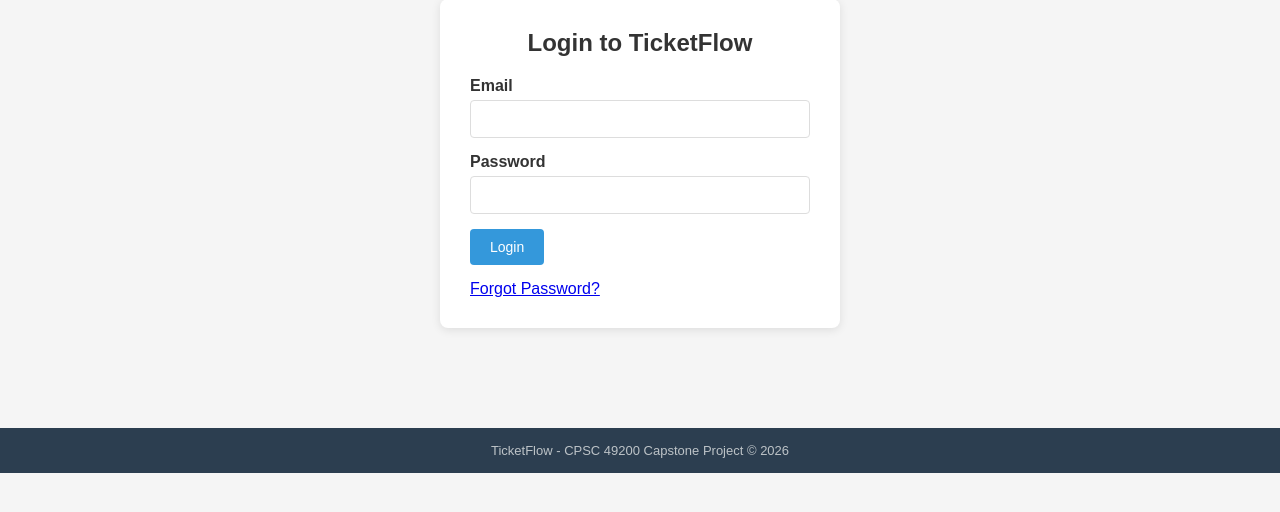
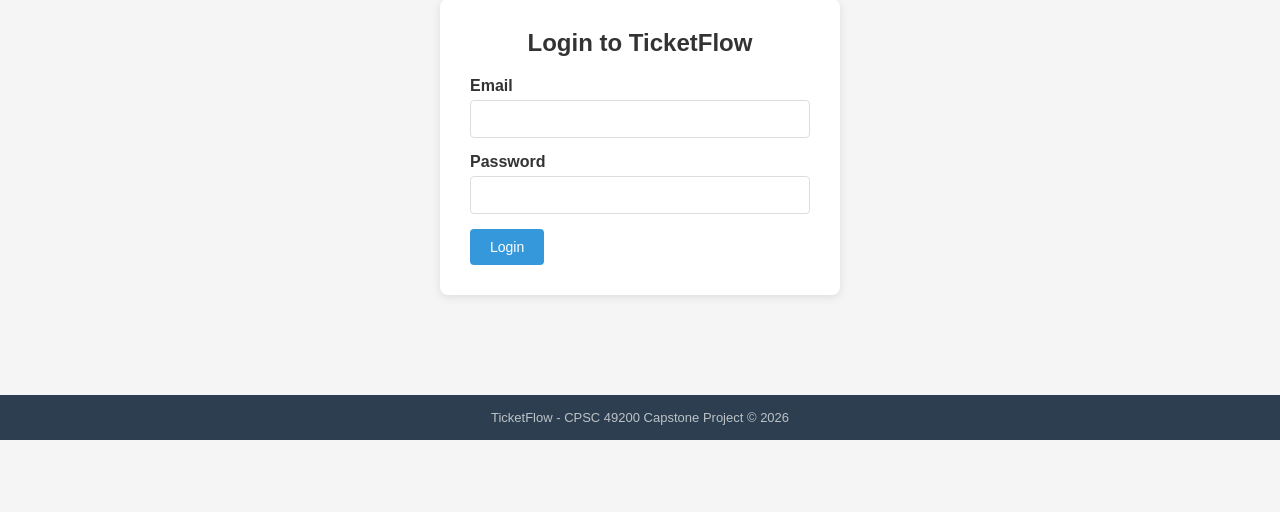
Before and after one commit to kevindzit/TicketFlow, a Flask app: page /login in a window 1280 px wide. Shown: the part 101-613 px from the top of the page. Run offline with Flask 3, Linux system fonts and the light colour scheme.

Commit message:
Remove disabled password reset link

```diff
--- a/app/templates/login.html
+++ b/app/templates/login.html
@@ -14,6 +14,5 @@
         </div>
         <button type="submit" class="btn">Login</button>
     </form>
-    <p style="margin-top: 15px;"><a href="{{ url_for('auth.forgot_password') }}">Forgot Password?</a></p>
 </div>
 {% endblock %}
```
